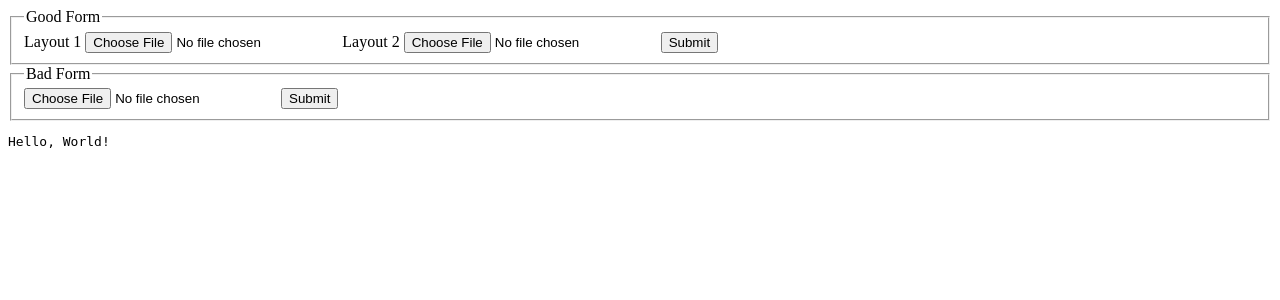
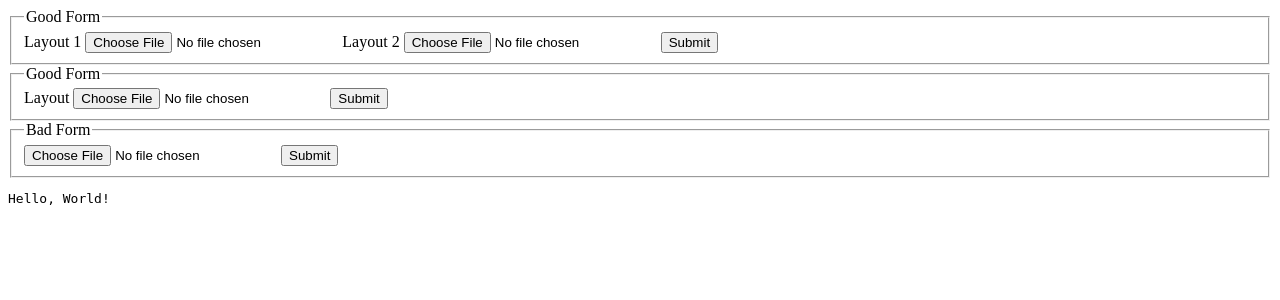
Before and after one commit to santala/layout-server, a Flask app: page / in a window 1280 px wide. Shown: the top 300 px of the page. Run offline with Flask 2, Linux system fonts and the light colour scheme.

Commit message:
Layout engine works

```diff
--- a/app.py
+++ b/app.py
@@ -6,6 +6,8 @@ from flask import Flask, abort, jsonify, render_template, request, Response
 from layout_difference import Layout
 from layout_difference.MIPCompare import solve
 from layout_difference.PrepareParameters import build_layout_parameters
+from layout_engine import ElementaryPlacement
+from tools.JSONLoader import json_to_data_instance
 
 app = Flask(__name__)
 
@@ -21,7 +23,7 @@ def hello_world() -> Response:
     return render_template('test.html', message=message)
 
 
-@app.route('/api/v1.0/', methods=['POST'])
+@app.route('/api/v1.0/layout-difference/', methods=['POST'])
 def upload() -> Response:
 
     # TODO: consider improving error reporting (or not, for security reasons)
@@ -37,7 +39,7 @@ def upload() -> Response:
     print(layout_file_a, layout_file_b)
 
     if layout_file_a.filename == '' or layout_file_b.filename == '':
-        return abort(418) # Either file was not found
+        return abort(418) # File missing
 
     layout_a = json.load(layout_file_a.stream)
     layout_b = json.load(layout_file_b.stream)
@@ -48,6 +50,30 @@ def upload() -> Response:
     diff = compute_difference(layout_a, layout_b)
 
     return jsonify(diff)
+
+@app.route('/api/v1.0/optimize-layout/', methods=['POST'])
+def optimize_layout() -> Response:
+
+    # TODO: consider improving error reporting (or not, for security reasons)
+
+    # Check existence of file parameters
+    if 'layout' not in request.files:
+        return abort(400) # Bad request
+
+    # Check existence of files
+    layout_file = request.files['layout']
+
+    if layout_file.filename == '':
+        return abort(418) # File missing
+
+    layout = json.load(layout_file.stream)
+
+    layout_file.close()
+
+    optimized = ElementaryPlacement.solve(json_to_data_instance(layout))
+
+    return jsonify(optimized)
+
 
 
 def compute_difference(layout_a: dict, layout_b: dict, display_result=False) -> int:
--- a/layout_engine/ElementaryPlacement.py
+++ b/layout_engine/ElementaryPlacement.py
@@ -9,6 +9,7 @@ import math
 import tools.GurobiUtils
 
 def solve(data: DataInstance):
+    print(data)
     try:
         # EXPL: Initiliaze variables
         ABOVE, B, BAG, H, L, LAG, LEFT, N, R, RAG, T, TAG, W, elemAtBAG, elemAtLAG, elemAtRAG, elemAtTAG, gurobi, vBAG, vLAG, vRAG, vTAG  =  defineVars(data)
--- /dev/null
+++ b/output/1.json
@@ -0,0 +1 @@
+{"layouts": [{"objectiveValue": 54.35, "canvasWidth": 1000, "canvasHeight": 950, "id": 1, "elements": [{"x": 0.0, "y": 0.0, "width": 1000.0, "height": 100.0, "id": "<1>"}, {"x": 0.0, "y": 100.0, "width": 200.0, "height": 700.0, "id": "<2>"}, {"x": 600.0, "y": 500.0, "width": 400.0, "height": 300.0, "id": "<3>"}, {"x": 200.0, "y": 500.0, "width": 400.0, "height": 300.0, "id": "<4>"}, {"x": 200.0, "y": 100.0, "width": 400.0, "height": 400.0, "id": "<5>"}, {"x": 600.0, "y": 100.0, "width": 400.0, "height": 200.0, "id": "<6>"}, {"x": 600.0, "y": 300.0, "width": 400.0, "height": 200.0, "id": "<7>"}, {"x": 0.0, "y": 800.0, "width": 1000.0, "height": 150.0, "id": "<8>"}]}]}
--- /dev/null
+++ b/output/GurobiLog.txt
@@ -0,0 +1,5 @@
+
+Gurobi 8.1.0 (mac64) logging started Tue Aug 20 11:06:28 2019
+
+Changed value of parameter LogFile to output/GurobiLog.txt
+   Prev: gurobi.log  Default:
--- a/templates/test.html
+++ b/templates/test.html
@@ -14,6 +14,14 @@
     </fieldset>
 </form>
 
+<form method="POST" action="{{ url_for('optimize_layout') }}" enctype="multipart/form-data">
+    <fieldset>
+        <legend>Good Form</legend>
+        <label>Layout <input type="file" name="layout" required /></label>
+        <input type="submit" />
+    </fieldset>
+</form>
+
 <form method="POST" action="{{ url_for('upload') }}" enctype="multipart/form-data">
     <fieldset>
         <legend>Bad Form</legend>
--- a/tools/PlotUtility.py
+++ b/tools/PlotUtility.py
@@ -1,8 +1,6 @@
-# Plotting
 import matplotlib.pyplot as plt
 import matplotlib.patches as mpatch
-import matplotlib.colors as mcolors
-import random
+
 
 
 def DrawPlotOnPage(N, CanvasSize_W, CanvasSize_H, Lval, Tval, Wval, Hval, solNo):
```
Also changed, not shown: test/13.json (added, +1 -0 lines), test/6.json (added, +1 -0 lines), tools/JSONLoader.py (+32 -33 lines), output/Test1.png (added), 2 other files.
